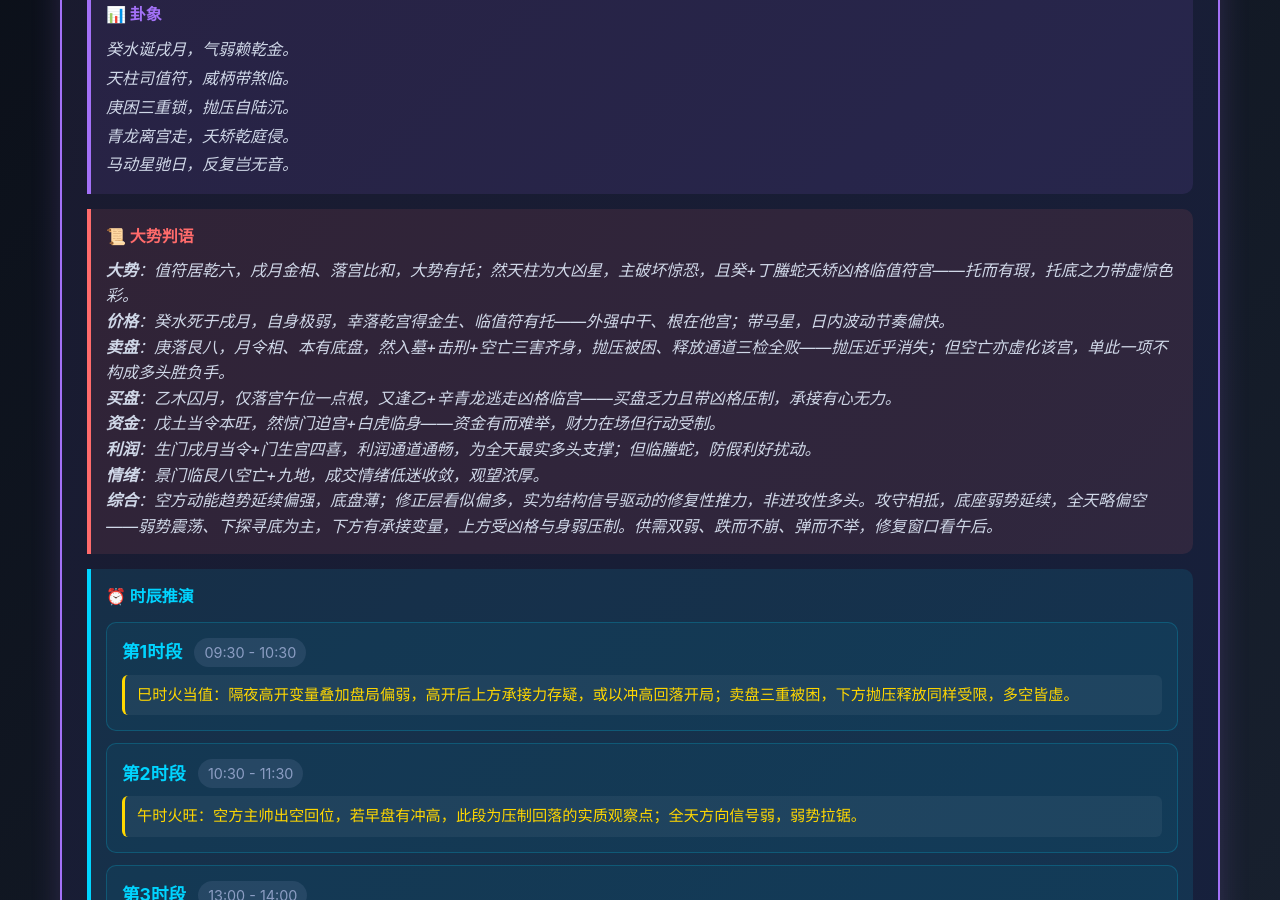
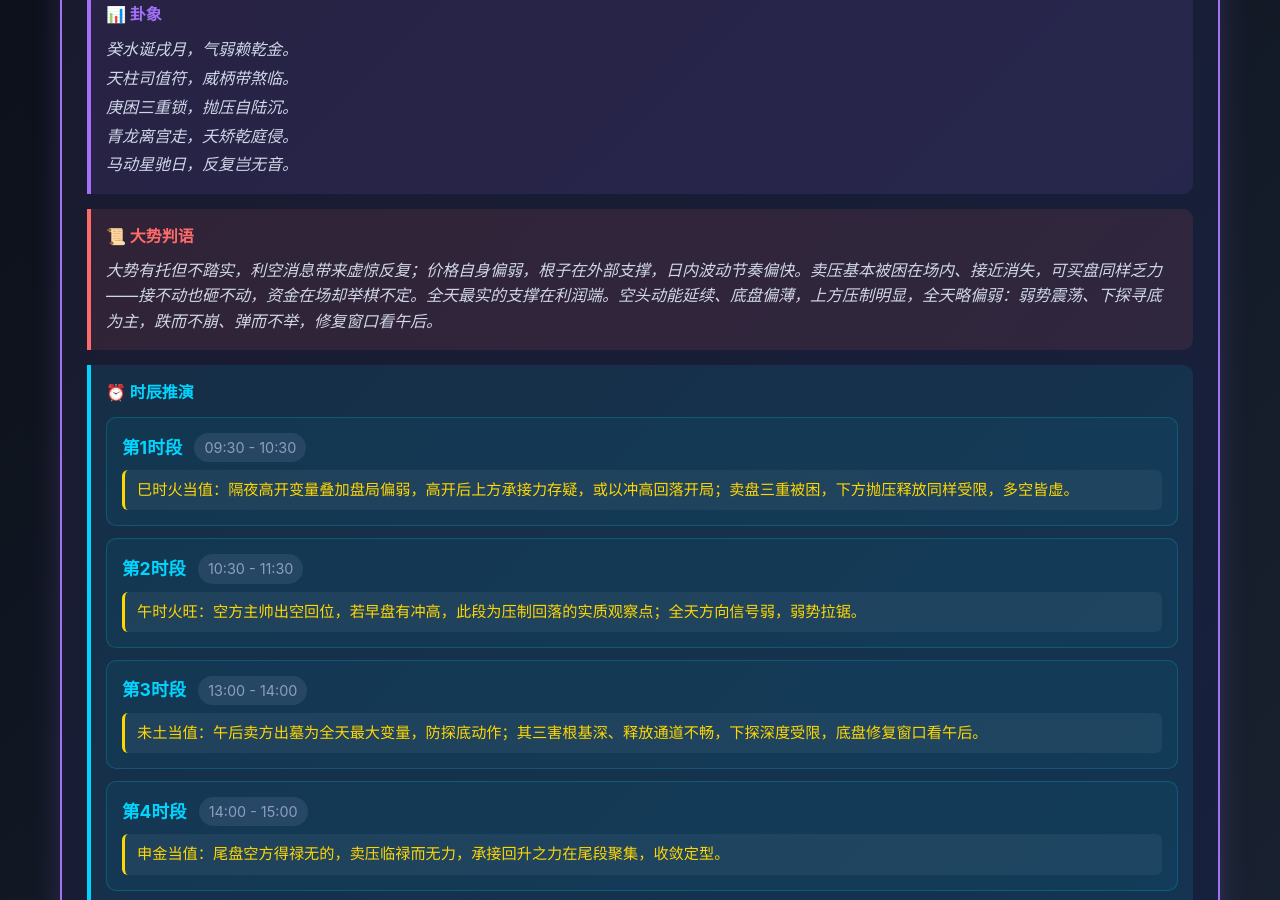
Before and after one commit to xiaoyi0319a/yixue-dashboard, a Jekyll site: the page index.html, which Jekyll copies as it is, in a window 1280 px wide and 900 px high, scrolled down 335 px. Built offline with Jekyll 4.4.1, drawn with Linux system fonts in a browser that asks for light colours; comment, search, counter and statistics services are not loaded.

Commit message:
fix: 大势判语融合成段+全文去预测系统术语(20:39老师'太详细，融合一下')——从用神分行8行回到一段交易员语言

```diff
--- a/index.html
+++ b/index.html
@@ -28,14 +28,7 @@
             </div>
             <div class="qimen-verdict">
                 <h4>📜 大势判语</h4>
-                <p><b>大势</b>：值符居乾六，戌月金相、落宫比和，大势有托；然天柱为大凶星，主破坏惊恐，且癸+丁螣蛇夭矫凶格临值符宫——托而有瑕，托底之力带虚惊色彩。</p>
-                <p><b>价格</b>：癸水死于戌月，自身极弱，幸落乾宫得金生、临值符有托——外强中干、根在他宫；带马星，日内波动节奏偏快。</p>
-                <p><b>卖盘</b>：庚落艮八，月令相、本有底盘，然入墓+击刑+空亡三害齐身，抛压被困、释放通道三检全败——抛压近乎消失；但空亡亦虚化该宫，单此一项不构成多头胜负手。</p>
-                <p><b>买盘</b>：乙木囚月，仅落宫午位一点根，又逢乙+辛青龙逃走凶格临宫——买盘乏力且带凶格压制，承接有心无力。</p>
-                <p><b>资金</b>：戊土当令本旺，然惊门迫宫+白虎临身——资金有而难举，财力在场但行动受制。</p>
-                <p><b>利润</b>：生门戌月当令+门生宫四喜，利润通道通畅，为全天最实多头支撑；但临螣蛇，防假利好扰动。</p>
-                <p><b>情绪</b>：景门临艮八空亡+九地，成交情绪低迷收敛，观望浓厚。</p>
-                <p><i><b>综合</b>：空方动能趋势延续偏强，底盘薄；修正层看似偏多，实为结构信号驱动的修复性推力，非进攻性多头。攻守相抵，底座弱势延续，全天略偏空——弱势震荡、下探寻底为主，下方有承接变量，上方受凶格与身弱压制。供需双弱、跌而不崩、弹而不举，修复窗口看午后。</i></p>
+                <p><i>大势有托但不踏实，利空消息带来虚惊反复；价格自身偏弱，根子在外部支撑，日内波动节奏偏快。卖压基本被困在场内、接近消失，可买盘同样乏力——接不动也砸不动，资金在场却举棋不定。全天最实的支撑在利润端。空头动能延续、底盘偏薄，上方压制明显，全天略偏弱：弱势震荡、下探寻底为主，跌而不崩、弹而不举，修复窗口看午后。</i></p>
             </div>
             <div class="qimen-time">
                 <h4>⏰ 时辰推演</h4>
```
